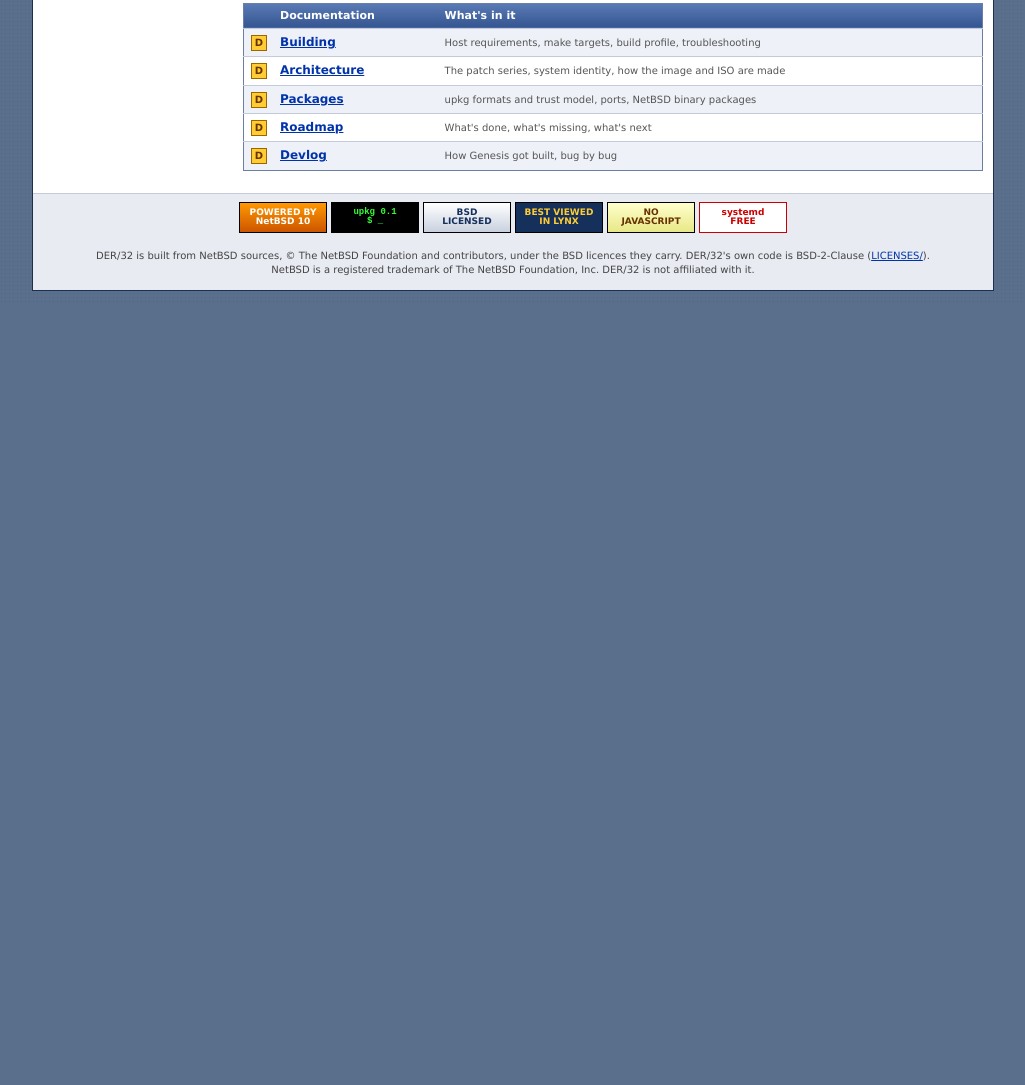
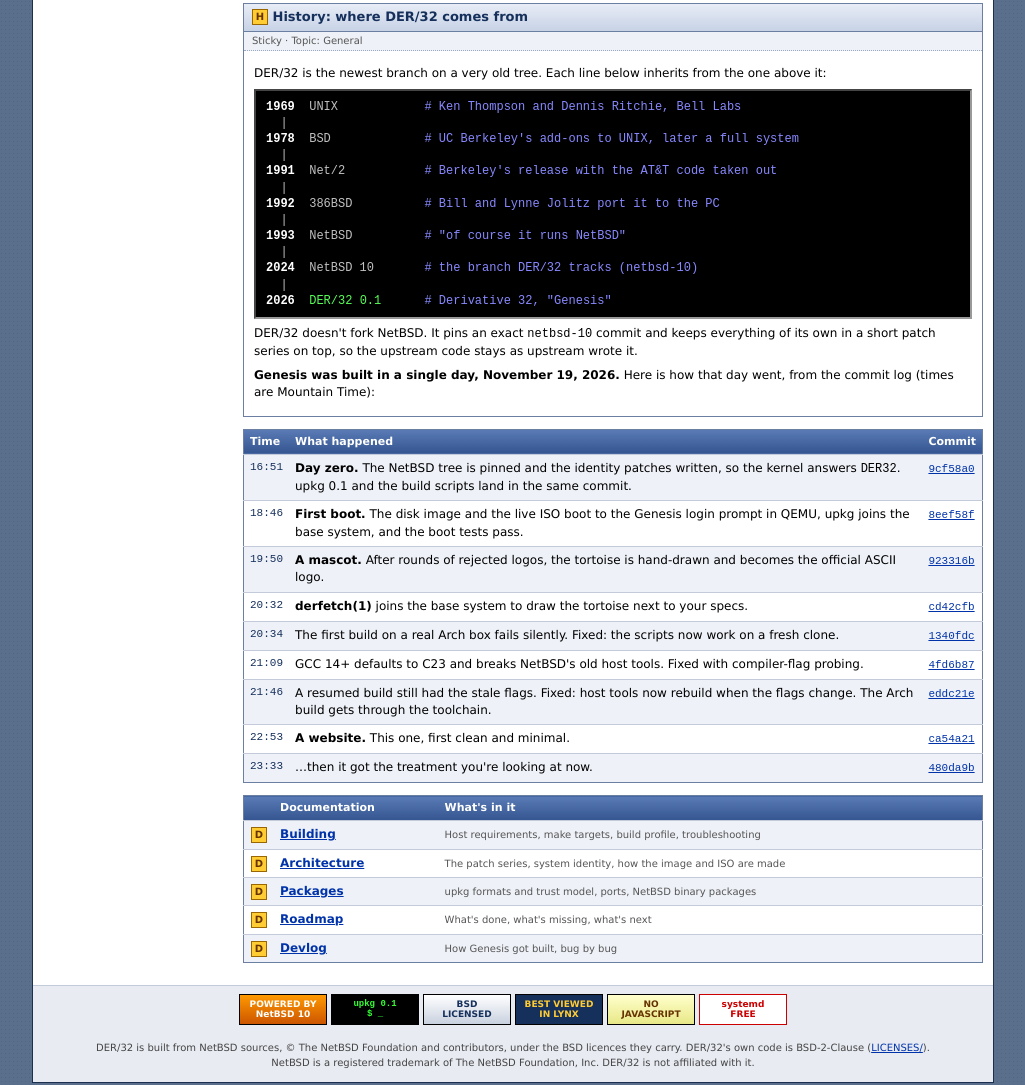
Before and after one commit to luciferindev/der-32, a plain HTML site: page site/index.html in a window 1280 px wide. Shown: the part 1471-2556 px from the top of the page, without its empty margins (127-1152 px from the left). Before the commit the page ends 1774 px from the top, so only its background shows below. Drawn offline with Linux system fonts and the light colour scheme.

Commit message:
site: add a History section
The UNIX -> BSD -> 386BSD -> NetBSD -> DER/32 lineage, and a timeline of
the day Genesis was built, taken from the commit log with links to each
commit.

Co-Authored-By: Claude Opus 5.5 <noreply@anthropic.com>
Claude-Session: https://claude.ai/code/session_012iHwtVV5mPTsJiMWGsdEEQ

```diff
--- a/site/index.html
+++ b/site/index.html
@@ -56,6 +56,8 @@ table.idx td { border-top: 1px solid #c3cbdb; padding: 5px 6px; vertical-align:
 table.idx tr:nth-child(even) td { background: #eef1f7; }
 table.idx td.fi { width: 18px; text-align: center; }
 table.idx td small { color: #555; }
+table.idx td.when { white-space: nowrap; font-family: "Courier New", monospace; font-size: 11px; color: #16305c; width: 1%; }
+table.idx td.c a { font-family: "Courier New", monospace; font-size: 11px; }
 
 /* badges */
 #badges { display: flex; flex-wrap: wrap; gap: 4px; justify-content: center; padding: 8px; border-top: 1px solid #c3cbdb; background: #e8ebf2; }
@@ -97,6 +99,7 @@ table.idx td small { color: #555; }
   <a href="#news">News</a>
   <a href="#install">Download &amp; Build</a>
   <a href="#packages">Packages</a>
+  <a href="#history">History</a>
   <a href="https://github.com/luciferindev/der-32/tree/main/docs">Docs</a>
   <a href="https://github.com/luciferindev/der-32/issues">Bugs</a>
   <a href="https://github.com/luciferindev/der-32">Source</a>
@@ -110,6 +113,7 @@ table.idx td small { color: #555; }
     <li><a href="#news">Latest news</a></li>
     <li><a href="#install">Get DER/32</a></li>
     <li><a href="#packages">Packages</a></li>
+    <li><a href="#history">History</a></li>
     <li><a href="#boards">Documentation</a></li>
     <li><a href="https://github.com/luciferindev/der-32/issues">Report a bug</a></li>
     <li><a href="https://github.com/luciferindev/der-32/pulls">Patches welcome</a></li>
@@ -217,6 +221,44 @@ login: <span class="w">root</span>
     </div>
   </div>
 
+  <a id="history"></a>
+  <div class="post">
+    <div class="t"><span class="ico">H</span> History: where DER/32 comes from</div>
+    <div class="meta">Sticky &middot; Topic: General</div>
+    <div class="b">
+      <p>DER/32 is the newest branch on a very old tree. Each line below inherits from the one above it:</p>
+      <div class="term"><span class="w">1969</span>  UNIX            <span class="c"># Ken Thompson and Dennis Ritchie, Bell Labs</span>
+  |
+<span class="w">1978</span>  BSD             <span class="c"># UC Berkeley's add-ons to UNIX, later a full system</span>
+  |
+<span class="w">1991</span>  Net/2           <span class="c"># Berkeley's release with the AT&amp;T code taken out</span>
+  |
+<span class="w">1992</span>  386BSD          <span class="c"># Bill and Lynne Jolitz port it to the PC</span>
+  |
+<span class="w">1993</span>  NetBSD          <span class="c"># "of course it runs NetBSD"</span>
+  |
+<span class="w">2024</span>  NetBSD 10       <span class="c"># the branch DER/32 tracks (netbsd-10)</span>
+  |
+<span class="w">2026</span>  <span class="p">DER/32 0.1</span>      <span class="c"># Derivative 32, "Genesis"</span></div>
+      <p>DER/32 doesn't fork NetBSD. It pins an exact <tt>netbsd-10</tt> commit and keeps everything of its own
+      in a short patch series on top, so the upstream code stays as upstream wrote it.</p>
+      <p><b>Genesis was built in a single day, November 19, 2026.</b> Here is how that day went, from the commit log (times are Mountain Time):</p>
+    </div>
+  </div>
+
+  <table class="idx">
+    <tr><th>Time</th><th>What happened</th><th>Commit</th></tr>
+    <tr><td class="when">16:51</td><td><b>Day zero.</b> The NetBSD tree is pinned and the identity patches written, so the kernel answers <tt>DER32</tt>. upkg 0.1 and the build scripts land in the same commit.</td><td class="c"><a href="https://github.com/luciferindev/der-32/commit/9cf58a0">9cf58a0</a></td></tr>
+    <tr><td class="when">18:46</td><td><b>First boot.</b> The disk image and the live ISO boot to the Genesis login prompt in QEMU, upkg joins the base system, and the boot tests pass.</td><td class="c"><a href="https://github.com/luciferindev/der-32/commit/8eef58f">8eef58f</a></td></tr>
+    <tr><td class="when">19:50</td><td><b>A mascot.</b> After rounds of rejected logos, the tortoise is hand-drawn and becomes the official ASCII logo.</td><td class="c"><a href="https://github.com/luciferindev/der-32/commit/923316b">923316b</a></td></tr>
+    <tr><td class="when">20:32</td><td><b>derfetch(1)</b> joins the base system to draw the tortoise next to your specs.</td><td class="c"><a href="https://github.com/luciferindev/der-32/commit/cd42cfb">cd42cfb</a></td></tr>
+    <tr><td class="when">20:34</td><td>The first build on a real Arch box fails silently. Fixed: the scripts now work on a fresh clone.</td><td class="c"><a href="https://github.com/luciferindev/der-32/commit/1340fdc">1340fdc</a></td></tr>
+    <tr><td class="when">21:09</td><td>GCC 14+ defaults to C23 and breaks NetBSD's old host tools. Fixed with compiler-flag probing.</td><td class="c"><a href="https://github.com/luciferindev/der-32/commit/4fd6b87">4fd6b87</a></td></tr>
+    <tr><td class="when">21:46</td><td>A resumed build still had the stale flags. Fixed: host tools now rebuild when the flags change. The Arch build gets through the toolchain.</td><td class="c"><a href="https://github.com/luciferindev/der-32/commit/eddc21e">eddc21e</a></td></tr>
+    <tr><td class="when">22:53</td><td><b>A website.</b> This one, first clean and minimal.</td><td class="c"><a href="https://github.com/luciferindev/der-32/commit/ca54a21">ca54a21</a></td></tr>
+    <tr><td class="when">23:33</td><td>&hellip;then it got the treatment you're looking at now.</td><td class="c"><a href="https://github.com/luciferindev/der-32/commit/480da9b">480da9b</a></td></tr>
+  </table>
+
   <a id="boards"></a>
   <table class="idx">
     <tr><th></th><th>Documentation</th><th>What's in it</th></tr>
```
